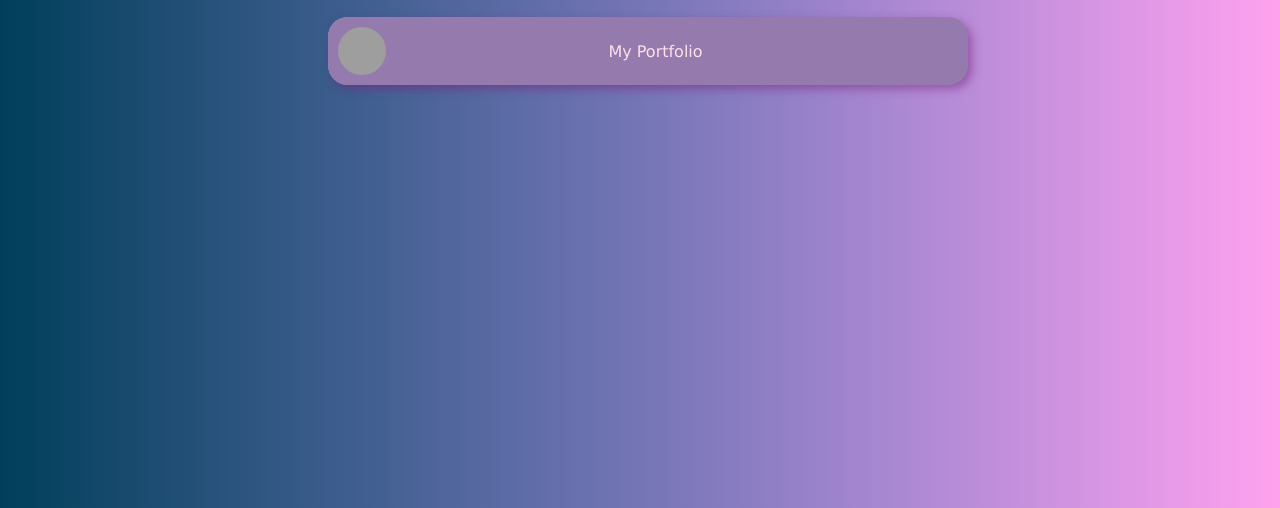
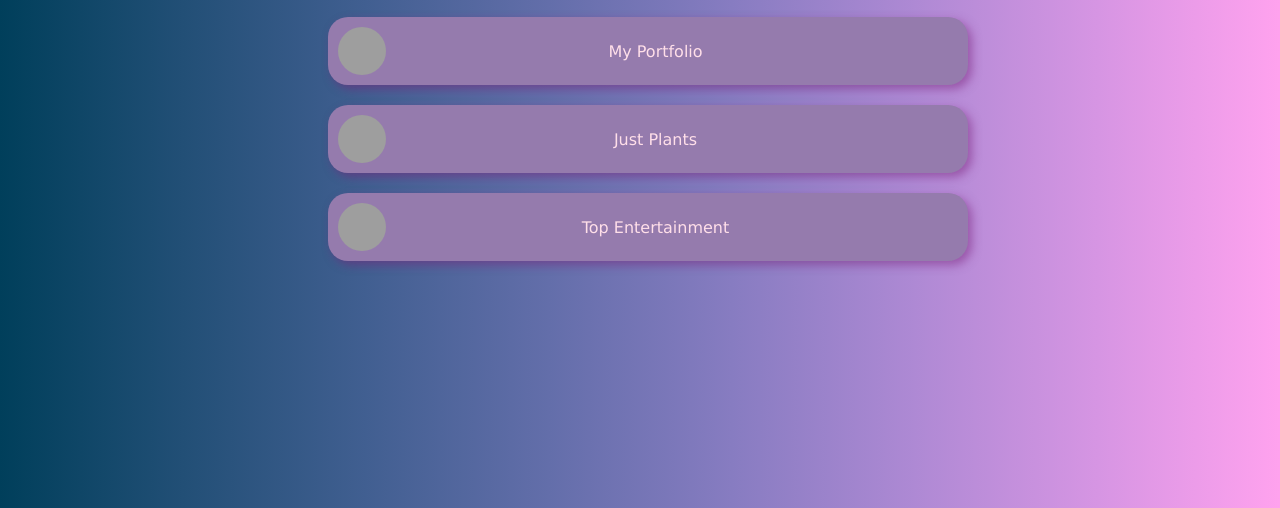
Before and after one commit to taclements93/link-in-bio, a plain HTML site: page index.html in a window 1280 px wide. Shown: the part 292-800 px from the top of the page. Drawn offline with Linux system fonts and the light colour scheme; grey boxes are pictures that could not be loaded.

Commit message:
re-adjusted positioning and added more links

```diff
--- a/index.css
+++ b/index.css
@@ -29,7 +29,7 @@ body{
   width: 48px;
   height: 48px;
   border-radius: 50%;
-  object-fit:cover;
+  object-fit:inherit;
 }
 .imageRow{
   margin-bottom: 20px;
@@ -48,24 +48,31 @@ body{
 }
 .item{
   padding: 10px;
-  display:flex;
-align-items: center;
-padding-right: 43px;
-box-shadow: 4px 4px 10px 0px rgba(122,32,122,0.5);
-background-color: rgba(149, 123, 173, 2.5);
-border-radius: 20px;
+  padding-right: 43px;
+  box-shadow: 4px 4px 10px 0px rgba(122,32,122,0.5);
+  background-color: rgba(149, 123, 173, 2.5);
+  border-radius: 20px;
+
+
+  margin-bottom: 20px;
+  display: flex;
+  align-items: center;
 }
+
 .linksRow{
   width: 100%;
   margin-bottom: 20px;
   text-align: center;
   flex-grow: 1;
-  background-color: #79aec5;
+  display: flex;
+  justify-content: space-between;
+  flex-direction: column;
+
+
   border-radius: 20px;
 
 }
-.linksDiv{
-  display: flex;
-  justify-content: center;
-  width: 100%;
+.link-text {
+  text-align: center;
+  flex-grow: 1;
 }
--- a/index.html
+++ b/index.html
@@ -28,9 +28,15 @@
       <div class="linksRow">
         <div class="item">
           <img class="thumbnail" src="/images/chris-ried-ieic5Tq8YMk-unsplash.jpg"/>
-          <div class="linksDiv">
-            <a href="">My Portfolio</a>
-          </div>
+            <a class="link-text" href="">My Portfolio</a>
+        </div>
+        <div class="item">
+          <img class="thumbnail" src="/images/chris-abney-qLW70Aoo8BE-unsplash.jpg"/>
+            <a class="link-text" href="">Just Plants</a>
+        </div>
+        <div class="item">
+          <img class="thumbnail" src="/images/israel-palacio-Y20JJ_ddy9M-unsplash.jpg">
+            <a class="link-text" href="">Top Entertainment</a>
         </div>
       </div>
     </div>
```
Also changed, not shown: 2 other files.
